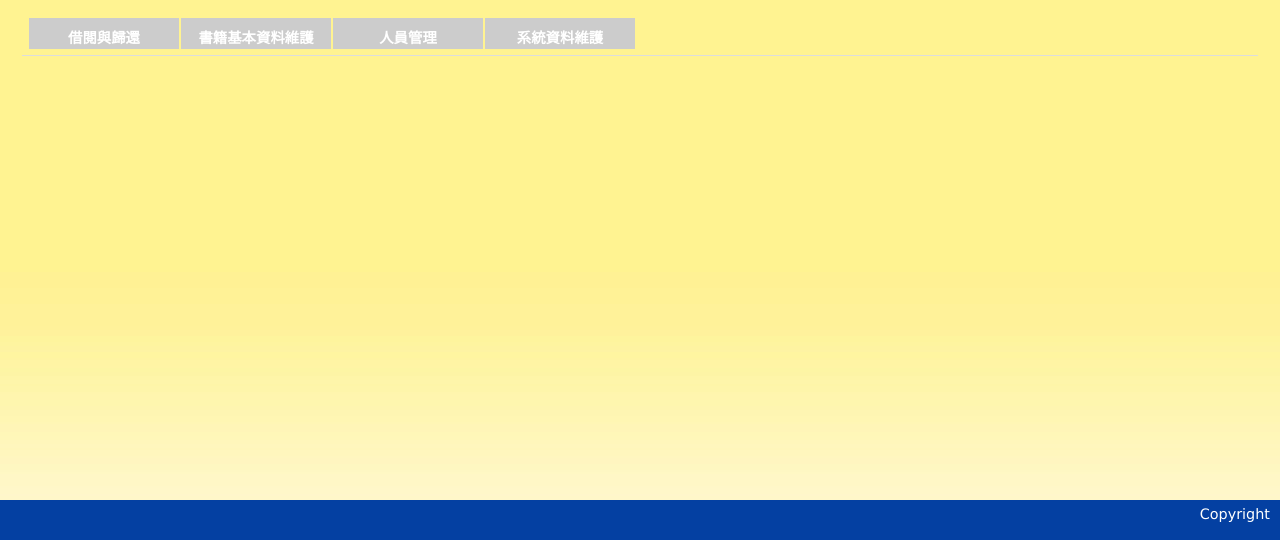
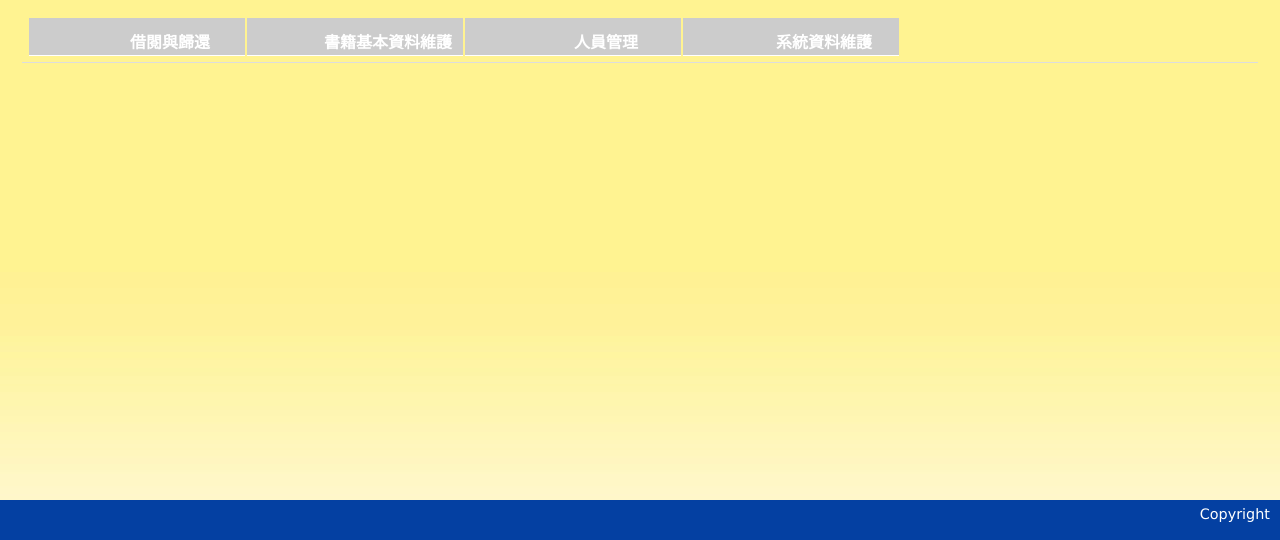
Before and after one commit to googlecode-mirror/double-l-bookmanagement, a CakePHP app: the page made by cakephp/app/View/Elements/menu_admin.ctp in a window 1280 px wide. Shown: the part 71-611 px from the top of the page. Run offline with PHP 8.4 and a stand-in for CakePHP, Linux system fonts and the light colour scheme; the template is opened without the code that fills it: most values are stand-ins (such as "Sample title", 1, 10 or a date in 2020); data that the repository does not hold is empty; some libraries are stand-ins or nearby versions.

Commit message:
change menu css

```diff
--- a/cakephp/app/View/Elements/menu_admin.ctp
+++ b/cakephp/app/View/Elements/menu_admin.ctp
@@ -1,39 +1,39 @@
 <ul id="menu">
-	<li><a href="#">借閱與歸還</a>
+	<li class='suboff'><a href="#">借閱與歸還</a>
 		<ul>
-		<li><?php echo $this->Html->link('借書作業',array('controller'=>'lend', 'action'=>'lend_operation')); ?></li>
-		<li><?php echo $this->Html->link('還書作業',array('controller'=>'lend', 'action'=>'return_operation')); ?></li>
-		<li><?php echo $this->Html->link('書籍查詢',array('controller'=>'books', 'action'=>'book_search')); ?></li>
-		<li><?php echo $this->Html->link('學員借閱資料',array('controller'=>'reports', 'action'=>'user_person_status')); ?></li>
+		<li class='suboff'><?php echo $this->Html->link('借書作業',array('controller'=>'lend', 'action'=>'lend_operation')); ?></li>
+		<li class='suboff'><?php echo $this->Html->link('還書作業',array('controller'=>'lend', 'action'=>'return_operation')); ?></li>
+		<li class='suboff'><?php echo $this->Html->link('書籍查詢',array('controller'=>'books', 'action'=>'book_search')); ?></li>
+		<li class='suboff'><?php echo $this->Html->link('學員借閱資料',array('controller'=>'reports', 'action'=>'user_person_status')); ?></li>
 		</ul>
 	</li>
-	<li><a href="#">書籍基本資料維護</a>
+	<li class='suboff'><a href="#">書籍基本資料維護</a>
 		<ul>
-			<li><?php echo $this->Html->link('書籍級別資料',array('controller'=>'books', 'action'=>'catagory_index')); ?></li>
-			<li><?php echo $this->Html->link('書籍基本資料',array('controller'=>'books', 'action'=>'book_index')); ?></li>
-			<li><?php echo $this->Html->link('書籍基本資料上傳',array('controller'=>'books', 'action'=>'book_info_upload')); ?></li>
-			<li><?php echo $this->Html->link('書籍上傳',array('controller'=>'books', 'action'=>'book_instance_upload')); ?></li>
-			<li><?php echo $this->Html->link('書籍入庫',array('controller'=>'books', 'action'=>'book_instance_receive')); ?></li>
-			<li><?php echo $this->Html->link('書籍標籤列印',array('controller'=>'prints', 'action'=>'book_list')); ?></li>
-			<li><?php echo $this->Html->link('級數別書籍借閱統計',array('controller'=>'reports', 'action'=>'book_cate_stats')); ?></li>
+			<li class='suboff'><?php echo $this->Html->link('書籍級別資料',array('controller'=>'books', 'action'=>'catagory_index')); ?></li>
+			<li class='suboff'><?php echo $this->Html->link('書籍基本資料',array('controller'=>'books', 'action'=>'book_index')); ?></li>
+			<li class='suboff'><?php echo $this->Html->link('書籍基本資料上傳',array('controller'=>'books', 'action'=>'book_info_upload')); ?></li>
+			<li class='suboff'><?php echo $this->Html->link('書籍上傳',array('controller'=>'books', 'action'=>'book_instance_upload')); ?></li>
+			<li class='suboff'><?php echo $this->Html->link('書籍入庫',array('controller'=>'books', 'action'=>'book_instance_receive')); ?></li>
+			<li class='suboff'><?php echo $this->Html->link('書籍標籤列印',array('controller'=>'prints', 'action'=>'book_list')); ?></li>
+			<li class='suboff'><?php echo $this->Html->link('級數別書籍借閱統計',array('controller'=>'reports', 'action'=>'book_cate_stats')); ?></li>
 		</ul>
 	</li>
-	<li><a href="#">人員管理</a>
+	<li class='suboff'><a href="#">人員管理</a>
 		<ul>
-			<li><?php echo $this->Html->link('借閱者管理',array('controller'=>'persons', 'action'=>'person_index')); ?></li>
-			<li><?php echo $this->Html->link('借閱者上傳',array('controller'=>'persons', 'action'=>'person_upload')); ?></li>
-			<li><?php echo $this->Html->link('借閱者等級權限資料',array('controller'=>'persons', 'action'=>'level_index')); ?></li>
-			<li><?php echo $this->Html->link('借閱者群組資料',array('controller'=>'persons', 'action'=>'group_index')); ?></li>
-			<li><?php echo $this->Html->link('人員職務名稱',array('controller'=>'persons', 'action'=>'title_index')); ?></li>
-			<li><?php echo $this->Html->link('借書證核發列印',array('controller'=>'prints', 'action'=>'person_list')); ?></li>
+			<li class='suboff'><?php echo $this->Html->link('借閱者管理',array('controller'=>'persons', 'action'=>'person_index')); ?></li>
+			<li class='suboff'><?php echo $this->Html->link('借閱者上傳',array('controller'=>'persons', 'action'=>'person_upload')); ?></li>
+			<li class='suboff'><?php echo $this->Html->link('借閱者等級權限資料',array('controller'=>'persons', 'action'=>'level_index')); ?></li>
+			<li class='suboff'><?php echo $this->Html->link('借閱者群組資料',array('controller'=>'persons', 'action'=>'group_index')); ?></li>
+			<li class='suboff'><?php echo $this->Html->link('人員職務名稱',array('controller'=>'persons', 'action'=>'title_index')); ?></li>
+			<li class='suboff'><?php echo $this->Html->link('借書證核發列印',array('controller'=>'prints', 'action'=>'person_list')); ?></li>
 		</ul>
 	</li>
-	<li><a href="#">系統資料維護</a>
+	<li class='suboff'><a href="#">系統資料維護</a>
 		<ul>
-			<li><?php echo $this->Html->link('分校資料維護',array('controller'=>'system', 'action'=>'location_index')); ?></li>
-			<li><?php echo $this->Html->link('盤點作業',array('controller'=>'system', 'action'=>'take_stock_index')); ?></li>
-			<li><?php echo $this->Html->link('盤點清冊',array('controller'=>'reports', 'action'=>'book_inv_check')); ?></li>
-			<li><?php echo $this->Html->link('管理者維護',array('controller'=>'users', 'action'=>'admin_index')); ?></li>
+			<li class='suboff'><?php echo $this->Html->link('分校資料維護',array('controller'=>'system', 'action'=>'location_index')); ?></li>
+			<li class='suboff'><?php echo $this->Html->link('盤點作業',array('controller'=>'system', 'action'=>'take_stock_index')); ?></li>
+			<li class='suboff'><?php echo $this->Html->link('盤點清冊',array('controller'=>'reports', 'action'=>'book_inv_check')); ?></li>
+			<li class='suboff'><?php echo $this->Html->link('管理者維護',array('controller'=>'users', 'action'=>'admin_index')); ?></li>
 		</ul>
 	</li>
 
--- a/cakephp/app/View/Elements/menu_user.ctp
+++ b/cakephp/app/View/Elements/menu_user.ctp
@@ -1,8 +1,8 @@
 <ul id="menu">
-	<li><a href="#">借閱與查詢</a>
+	<li class='suboff'><a href="#">借閱與查詢</a>
 		<ul>
-		<li><?php echo $this->Html->link('借閱者狀況',array('controller'=>'lend', 'action'=>'user_status')); ?></li>
-		<li><?php echo $this->Html->link('個人借閱資料',array('controller'=>'reports', 'action'=>'user_person_status')); ?></li>
+		<li class='suboff'><?php echo $this->Html->link('借閱者狀況',array('controller'=>'lend', 'action'=>'user_status')); ?></li>
+		<li class='suboff'><?php echo $this->Html->link('個人借閱資料',array('controller'=>'reports', 'action'=>'user_person_status')); ?></li>
 		</ul>
 	</li>
 </ul>
--- a/cakephp/app/webroot/css/application.css
+++ b/cakephp/app/webroot/css/application.css
@@ -165,3 +165,15 @@ td h1 {
 .button.large { font-size: 125%; padding: 7px 12px; }
 .button.large:hover { background-position: 0 -35px; }
 .button.large:active { padding: 8px 12px 6px; background-position: 0 top; }
+
+.suboff {
+	background-color: #DFE8F0;
+	border-bottom:1px solid #FFFFFF;
+	color:#666666;
+	cursor: pointer;
+	font-family: Arial,Helvetica,sans-serif;
+	font-size: 16px;
+	padding-bottom: 3px;
+	padding-left: 66px;
+	padding-top: 3px;
+}
```
Also changed, not shown: cakephp/app/View/Elements/menu_localadmin.ctp (+19 -19 lines).
